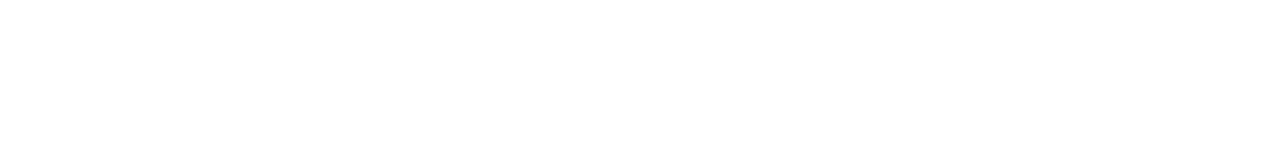
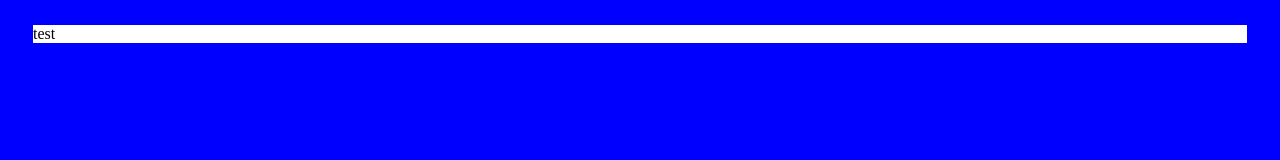
Before and after one commit to boha-design/fairview, a website: page index.html in a window 1280 px wide. Drawn offline with Linux system fonts and the light colour scheme.

Commit message:
ajout et paramétrage des fichiers sass, css et test pour vérifier que tout fonctionne

```diff
--- a/index.html
+++ b/index.html
@@ -4,9 +4,12 @@
     <meta charset="UTF-8">
     <meta http-equiv="X-UA-Compatible" content="IE=edge">
     <meta name="viewport" content="width=device-width, initial-scale=1.0">
-    <title>Document</title>
+    <title>Fairview</title>
+    <link rel="stylesheet" href="public/css/style.css" />
 </head>
 <body>
-
+    <div class="container">
+        test
+    </div>
 </body>
 </html>
--- a/package.json
+++ b/package.json
@@ -4,7 +4,7 @@
   "description": "A responsive WordPress theme based on Grid Layout, Flexbox and SASS",
   "main": "index.js",
   "scripts": {
-    "sass": "sass --watch ./sass/main.scss:./public/css/style.css"
+    "sass": "sass --watch ./sass/main.scss:./public/css/style.css --style compressed"
   },
   "repository": {
     "type": "git",
--- /dev/null
+++ b/sass/main.scss
@@ -0,0 +1,8 @@
+body {
+    background: blue;
+
+    .container {
+        background: white;
+        margin: 25px;
+    }
+}
```
Also changed, not shown: public/css/style.css (added), 1 other file.
